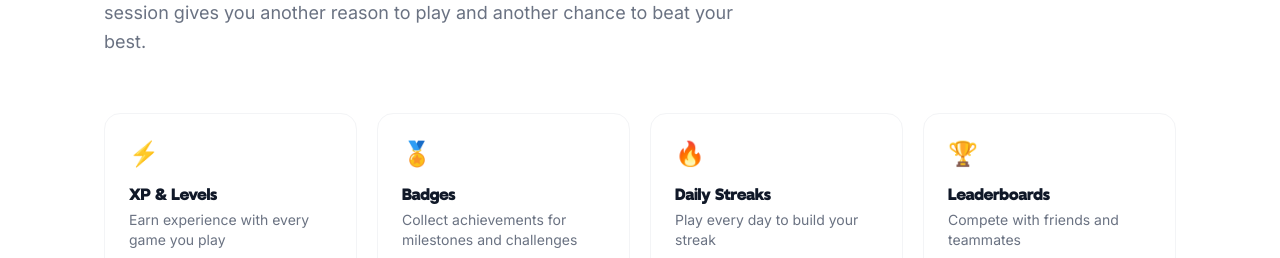
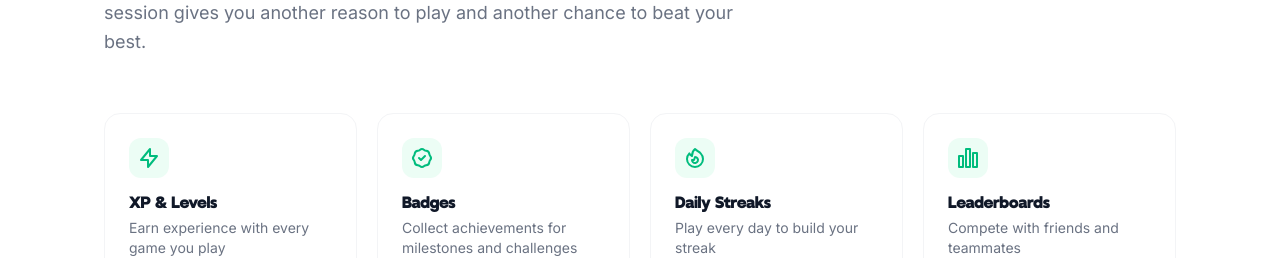
Before and after one commit to andreakollova/hokejova-hra, a Next.js app: page / in a window 1280 px wide. Shown: the part 2940-3198 px from the top of the page. Built offline with nearby package versions, Linux system fonts and the light colour scheme; no server answers.

Commit message:
Replace emoji with SVG icons in Progression section
XP: lightning bolt, Badges: badge check, Streaks: fire, Leaderboards: bar chart
Green icon in rounded container instead of emoji text.

Co-Authored-By: Andrea Kollova <kollova@drixton.com>

```diff
--- a/src/app/page.tsx
+++ b/src/app/page.tsx
@@ -187,13 +187,13 @@ export default function Home() {
             </div>
             <div className="grid sm:grid-cols-2 lg:grid-cols-4 gap-5">
               {[
-                { title: 'XP & Levels', icon: '⚡', desc: 'Earn experience with every game you play' },
-                { title: 'Badges', icon: '🏅', desc: 'Collect achievements for milestones and challenges' },
-                { title: 'Daily Streaks', icon: '🔥', desc: 'Play every day to build your streak' },
-                { title: 'Leaderboards', icon: '🏆', desc: 'Compete with friends and teammates' },
+                { title: 'XP & Levels', desc: 'Earn experience with every game you play', icon: <svg className="w-6 h-6" fill="none" viewBox="0 0 24 24" stroke="currentColor" strokeWidth={2}><path strokeLinecap="round" strokeLinejoin="round" d="M13 10V3L4 14h7v7l9-11h-7z" /></svg> },
+                { title: 'Badges', desc: 'Collect achievements for milestones and challenges', icon: <svg className="w-6 h-6" fill="none" viewBox="0 0 24 24" stroke="currentColor" strokeWidth={2}><path strokeLinecap="round" strokeLinejoin="round" d="M9 12l2 2 4-4M7.835 4.697a3.42 3.42 0 001.946-.806 3.42 3.42 0 014.438 0 3.42 3.42 0 001.946.806 3.42 3.42 0 013.138 3.138 3.42 3.42 0 00.806 1.946 3.42 3.42 0 010 4.438 3.42 3.42 0 00-.806 1.946 3.42 3.42 0 01-3.138 3.138 3.42 3.42 0 00-1.946.806 3.42 3.42 0 01-4.438 0 3.42 3.42 0 00-1.946-.806 3.42 3.42 0 01-3.138-3.138 3.42 3.42 0 00-.806-1.946 3.42 3.42 0 010-4.438 3.42 3.42 0 00.806-1.946 3.42 3.42 0 013.138-3.138z" /></svg> },
+                { title: 'Daily Streaks', desc: 'Play every day to build your streak', icon: <svg className="w-6 h-6" fill="none" viewBox="0 0 24 24" stroke="currentColor" strokeWidth={2}><path strokeLinecap="round" strokeLinejoin="round" d="M17.657 18.657A8 8 0 016.343 7.343S7 9 9 10c0-2 .5-5 2.986-7C14 5 16.09 5.777 17.656 7.343A7.975 7.975 0 0120 13a7.975 7.975 0 01-2.343 5.657z" /><path strokeLinecap="round" strokeLinejoin="round" d="M9.879 16.121A3 3 0 1012.015 11L11 14H9c0 .768.293 1.536.879 2.121z" /></svg> },
+                { title: 'Leaderboards', desc: 'Compete with friends and teammates', icon: <svg className="w-6 h-6" fill="none" viewBox="0 0 24 24" stroke="currentColor" strokeWidth={2}><path strokeLinecap="round" strokeLinejoin="round" d="M3 10h4v11H3zM10 3h4v18h-4zM17 7h4v14h-4z" /></svg> },
               ].map(item => (
                 <div key={item.title} className="bg-white rounded-2xl p-6 border border-gray-100 hover:border-gray-200 hover:shadow-md transition-all">
-                  <div className="text-2xl mb-3">{item.icon}</div>
+                  <div className="w-10 h-10 rounded-xl bg-emerald-50 flex items-center justify-center text-emerald-500 mb-3">{item.icon}</div>
                   <h3 className="text-base font-extrabold text-[#101828] mb-1 tracking-tight">{item.title}</h3>
                   <p className="text-sm text-gray-500">{item.desc}</p>
                 </div>
```
